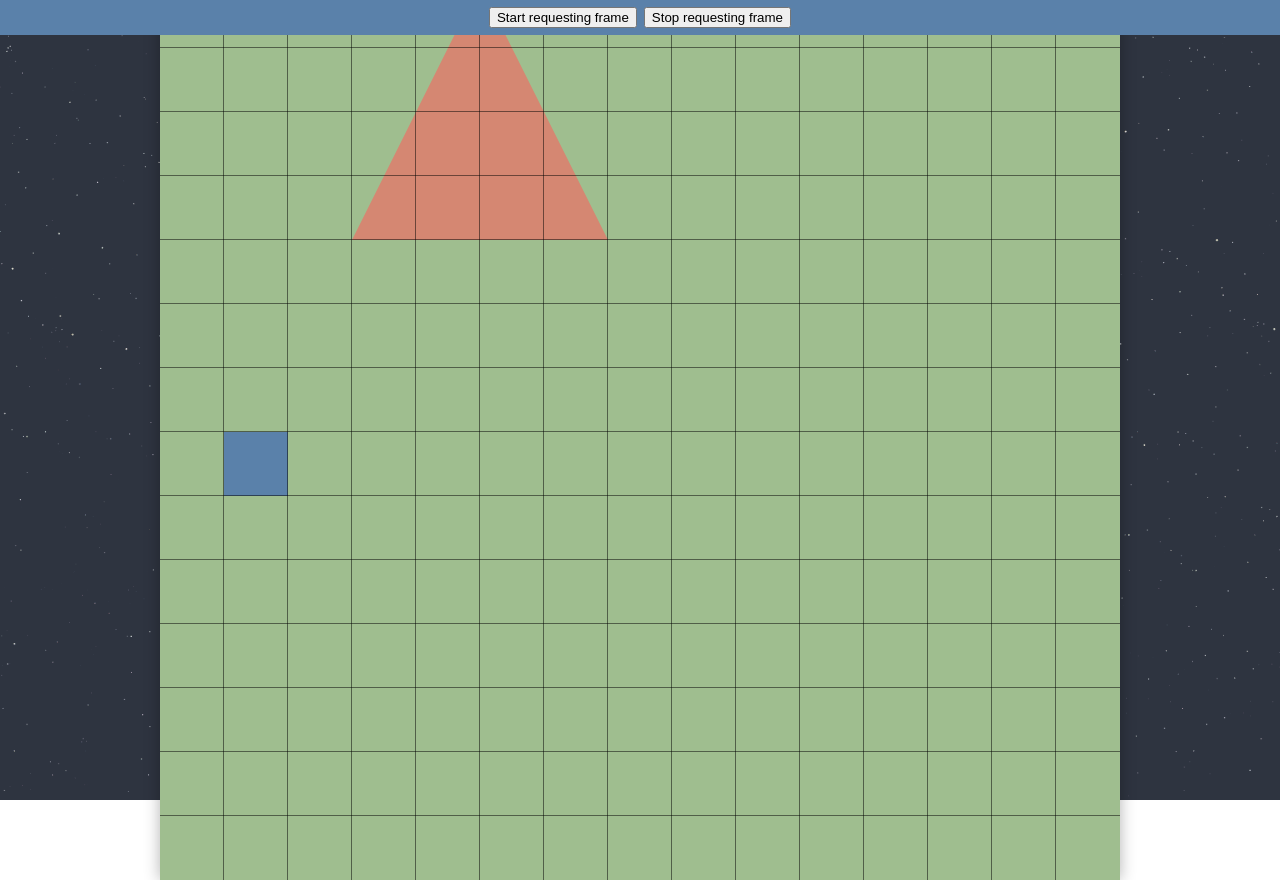
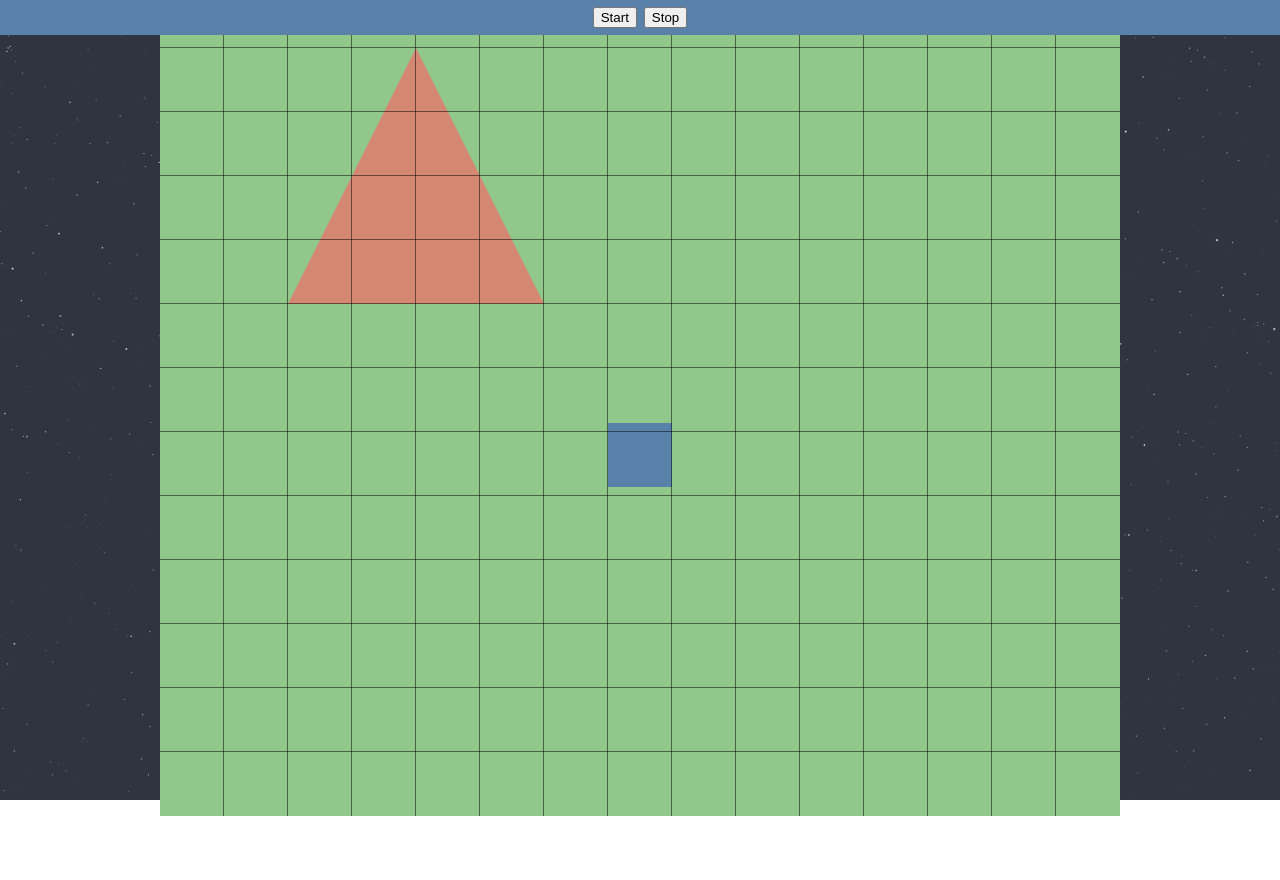
Before and after one commit to AlexanderGridin/game-proto, a website built with Vite: page index.html in a window 1280 px wide. After the commit the page ends 816 px from the top, so only its background shows below. Built offline with nearby package versions, Linux system fonts and the light colour scheme.

Commit message:
pre-render map, refactor entities

```diff
--- a/index.html
+++ b/index.html
@@ -13,14 +13,14 @@
     <p class="loader">Loading...</p>
 
     <div class="dev-buttons">
-      <button id="start-button">Start requesting frame</button>
-      <button id="stop-button">Stop requesting frame</button>
+      <button id="start-button">Start</button>
+      <button id="stop-button">Stop</button>
     </div>
 
     <div class="game-wrapper">
-      <canvas id="back" width="960" height="960"></canvas>
-      <canvas id="middle" width="960" height="960"></canvas>
-      <canvas id="front" width="960" height="960"></canvas>
+      <canvas id="back"></canvas>
+      <canvas id="middle"></canvas>
+      <canvas id="front"></canvas>
     </div>
 
     <div class="hidden">
--- a/src/modules/GameObject.ts
+++ b/src/modules/GameObject.ts
@@ -1,19 +1,21 @@
 import { Scene } from "./Scene";
 
-export type GameObjectConfig = {
-  scene: Scene;
-  imgAssetId: string;
+export type GameObjectConfig<SceneType> = {
+  scene: SceneType;
+  imgAssetId?: string;
 };
 
-export abstract class GameObject {
-  protected scene: Scene;
-  protected imgAsset: HTMLImageElement;
+export abstract class GameObject<SceneType = Scene> {
+  protected scene: SceneType;
+  protected imgAsset: HTMLImageElement | null = null;
 
-  constructor({ scene, imgAssetId }: GameObjectConfig) {
+  constructor({ scene, imgAssetId }: GameObjectConfig<SceneType>) {
     this.scene = scene;
 
-    if (!imgAssetId)
-      throw new Error("Image asset id cannot be an empty string!");
+    if (!imgAssetId) {
+      console.warn("Image asset id is not provided");
+      return;
+    }
 
     const asset = document.getElementById(imgAssetId);
     if (!asset) {
--- a/src/modules/Renderer.ts
+++ b/src/modules/Renderer.ts
@@ -1,3 +1,4 @@
+import { State } from ".";
 import { Position, Size } from "../types";
 
 export type DrawLineConfig = {
@@ -14,19 +15,40 @@ export type DrawRectConfig = {
 };
 
 export type DrawImgconfig = {
-  img: HTMLImageElement;
+  img: HTMLImageElement | HTMLCanvasElement;
   pos: Position;
 };
 
 export class Renderer {
+  public canvas: HTMLCanvasElement;
   private renderingCtx: CanvasRenderingContext2D;
 
-  constructor(canvasElementId: string) {
+  constructor(canvasElementId?: string) {
+    const viewportSize = State.getGameViewportSize();
+
+    if (!canvasElementId) {
+      const canvas = document.createElement("canvas");
+      canvas.width = viewportSize.width;
+      canvas.height = viewportSize.height;
+
+      const ctx = canvas.getContext("2d");
+      if (!ctx) {
+        throw new Error("Unable to get canvas 2d rendering context");
+      }
+      this.renderingCtx = ctx;
+      this.canvas = canvas;
+
+      return;
+    }
+
     const canvasElement =
       document.querySelector<HTMLCanvasElement>(canvasElementId);
     if (!canvasElement) {
       throw new Error("Unable to find canvas element for provided id");
     }
+
+    canvasElement.width = viewportSize.width;
+    canvasElement.height = viewportSize.height;
 
     const ctx = canvasElement.getContext("2d");
     if (!ctx) {
@@ -34,6 +56,7 @@ export class Renderer {
     }
 
     this.renderingCtx = ctx;
+    this.canvas = canvasElement;
   }
 
   public drawLine({
@@ -42,7 +65,7 @@ export class Renderer {
     color = "#000",
     lineWidth = 1,
   }: DrawLineConfig): void {
-    this.renderingCtx.save();
+    // this.renderingCtx.save();
 
     this.renderingCtx.lineWidth = lineWidth;
     this.renderingCtx.strokeStyle = color;
@@ -54,29 +77,30 @@ export class Renderer {
 
     this.renderingCtx.stroke();
 
-    this.renderingCtx.restore();
+    // this.renderingCtx.restore();
   }
 
-  public drawRect({ pos, size, color = "#000" }: DrawRectConfig) {
-    this.renderingCtx.save();
+  public fillRect({ pos, size, color = "#000" }: DrawRectConfig) {
+    // this.renderingCtx.save();
 
     this.renderingCtx.fillStyle = color;
     this.renderingCtx.fillRect(pos.x, pos.y, size.width, size.height);
 
-    this.renderingCtx.restore();
+    // this.renderingCtx.restore();
   }
 
   public strokeRect({ pos, size, color = "#000" }: DrawRectConfig) {
-    this.renderingCtx.save();
+    // this.renderingCtx.save();
 
     this.renderingCtx.strokeStyle = color;
     this.renderingCtx.strokeRect(pos.x, pos.y, size.width, size.height);
 
-    this.renderingCtx.restore();
+    // this.renderingCtx.restore();
   }
 
   public drawImg({ img, pos }: DrawImgconfig): void {
-    this.renderingCtx.drawImage(img, 0, 0, 32, 32, pos.x, pos.y, 64, 64);
+    // this.renderingCtx.drawImage(img, 0, 0, 32, 32, pos.x, pos.y, 64, 64);
+    this.renderingCtx.drawImage(img, pos.x, pos.y);
   }
 
   public clear(): void {
--- a/src/modules/State.ts
+++ b/src/modules/State.ts
@@ -1,11 +1,16 @@
-import { GridRow } from "../types";
+import { GridRow, Size } from "../types";
 
 const _state: {
   gridRows: GridRow[];
   cellSize: number;
+  gameViewportSize: Size;
 } = {
   gridRows: [],
   cellSize: 64,
+  gameViewportSize: {
+    width: 960,
+    height: 832,
+  },
 };
 
 export const State = {
@@ -23,4 +28,8 @@ export const State = {
   log: (): void => {
     console.log(_state);
   },
+
+  getGameViewportSize: (): Size => {
+    return _state.gameViewportSize;
+  },
 };
--- a/src/scenes/TestScene/TestScene.ts
+++ b/src/scenes/TestScene/TestScene.ts
@@ -1,20 +1,20 @@
 import { Scene } from "../../modules";
-import { TestEntity } from "./entities/TestEntity";
-import { Ground } from "./entities/Ground";
-import { Mansion } from "./entities/Mansion";
+import { Player } from "./entities/Player";
+import { Map } from "./entities/Map";
+import { Home } from "./entities/Home";
 
 export class TestScene extends Scene {
-  private square = new TestEntity(this);
-  private ground = new Ground(this);
-  private mansion = new Mansion(this);
+  public player = new Player(this);
+  public home = new Home(this);
+
+  private map = new Map(this);
 
   protected update(): void {
-    this.square.update();
+    this.player.update();
   }
 
   protected render(): void {
-    this.ground.render();
-    this.mansion.render();
-    this.square.render();
+    this.map.render();
+    this.player.render();
   }
 }
--- a/src/scenes/TestScene/entities/Ground.ts
+++ /dev/null
@@ -1,25 +0,0 @@
-import { TestScene } from "..";
-import { GameObject, State } from "../../../modules";
-
-export class Ground extends GameObject {
-  constructor(scene: TestScene) {
-    super({ scene, imgAssetId: "grass-tile" });
-  }
-
-  public update(): void {}
-
-  public render(): void {
-    const gridRows = State.getGridRows();
-    if (!gridRows.length) return;
-
-    gridRows.forEach((row) => {
-      row.cells.forEach((cell) => {
-        this.scene.renderer.drawRect({
-          pos: cell.pos,
-          size: cell.size,
-          color: "#9fbe8f",
-        });
-      });
-    });
-  }
-}
--- /dev/null
+++ b/src/scenes/TestScene/entities/Home.ts
@@ -0,0 +1,22 @@
+import { TestScene } from "..";
+import { GameObject, State } from "../../../modules";
+
+export class Home extends GameObject {
+  constructor(scene: TestScene) {
+    super({ scene });
+  }
+
+  public renderOn(ctx: CanvasRenderingContext2D): void {
+    const cellSize = State.getCellSize();
+
+    ctx.fillStyle = "#d58772";
+    ctx.beginPath();
+    ctx.moveTo(2 * cellSize, 5 * cellSize);
+    ctx.lineTo(4 * cellSize, 1 * cellSize);
+    ctx.lineTo(6 * cellSize, 5 * cellSize);
+    ctx.fill();
+  }
+
+  public render(): void {}
+  public update(): void {}
+}
--- a/src/scenes/TestScene/entities/Mansion.ts
+++ /dev/null
@@ -1,28 +0,0 @@
-import { GameObject, State } from "../../../modules";
-import { Position } from "../../../types";
-import { TestScene } from "../TestScene";
-
-export class Mansion extends GameObject {
-  public pos: Position = {
-    x: 1 * State.getCellSize(),
-    y: 1 * State.getCellSize(),
-  };
-
-  constructor(scene: TestScene) {
-    super({ scene, imgAssetId: "mansion" });
-  }
-
-  public update(): void {}
-
-  public render(): void {
-    const ctx = this.scene.renderer.TMPctx;
-    const cellSize = State.getCellSize();
-
-    ctx.fillStyle = "#d58772";
-    ctx.beginPath();
-    ctx.moveTo(3 * cellSize, 5 * cellSize);
-    ctx.lineTo(5 * cellSize, 1 * cellSize);
-    ctx.lineTo(7 * cellSize, 5 * cellSize);
-    ctx.fill();
-  }
-}
--- /dev/null
+++ b/src/scenes/TestScene/entities/Map.ts
@@ -0,0 +1,40 @@
+import { TestScene } from "..";
+import { GameObject, Renderer, State } from "../../../modules";
+
+export class Map extends GameObject<TestScene> {
+  private preRenderer = new Renderer();
+
+  constructor(scene: TestScene) {
+    super({ scene, imgAssetId: "grass-tile" });
+
+    this.preRender();
+  }
+
+  private preRender(): void {
+    this.preRenderBG();
+    this.scene.home.renderOn(this.preRenderer.TMPctx);
+  }
+
+  private preRenderBG(): void {
+    const gridRows = State.getGridRows();
+
+    gridRows.forEach((row) => {
+      row.cells.forEach((cell) => {
+        this.preRenderer.fillRect({
+          pos: cell.pos,
+          size: cell.size,
+          color: "#90c78a",
+        });
+      });
+    });
+  }
+
+  public update(): void {}
+
+  public render(): void {
+    this.scene.renderer.drawImg({
+      img: this.preRenderer.canvas,
+      pos: { x: 0, y: 0 },
+    });
+  }
+}
--- a/src/scenes/TestScene/entities/TestEntity.ts
+++ b/src/scenes/TestScene/entities/Player.ts
@@ -2,12 +2,12 @@ import { GameObject, State } from "../../../modules";
 import { Position, Size } from "../../../types";
 import { TestScene } from "../TestScene";
 
-export class TestEntity extends GameObject {
+export class Player extends GameObject {
   private cellSize = State.getCellSize();
 
   public pos: Position = {
-    x: 1 * this.cellSize,
-    y: 8 * this.cellSize,
+    x: 7 * this.cellSize,
+    y: 6 * this.cellSize,
   };
 
   public size: Size = {
@@ -15,14 +15,25 @@ export class TestEntity extends GameObject {
     height: this.cellSize,
   };
 
+  private velocity = 5;
+
   constructor(scene: TestScene) {
     super({ scene, imgAssetId: "player" });
   }
 
-  public update(): void {}
+  public update(): void {
+    this.pos.y += this.velocity;
+
+    if (
+      this.pos.y + this.size.height >= this.scene.renderer.height ||
+      this.pos.y <= 0
+    ) {
+      this.velocity *= -1;
+    }
+  }
 
   public render(): void {
-    this.scene.renderer.drawRect({
+    this.scene.renderer.fillRect({
       pos: this.pos,
       size: this.size,
       color: "#5a81aa",
```
